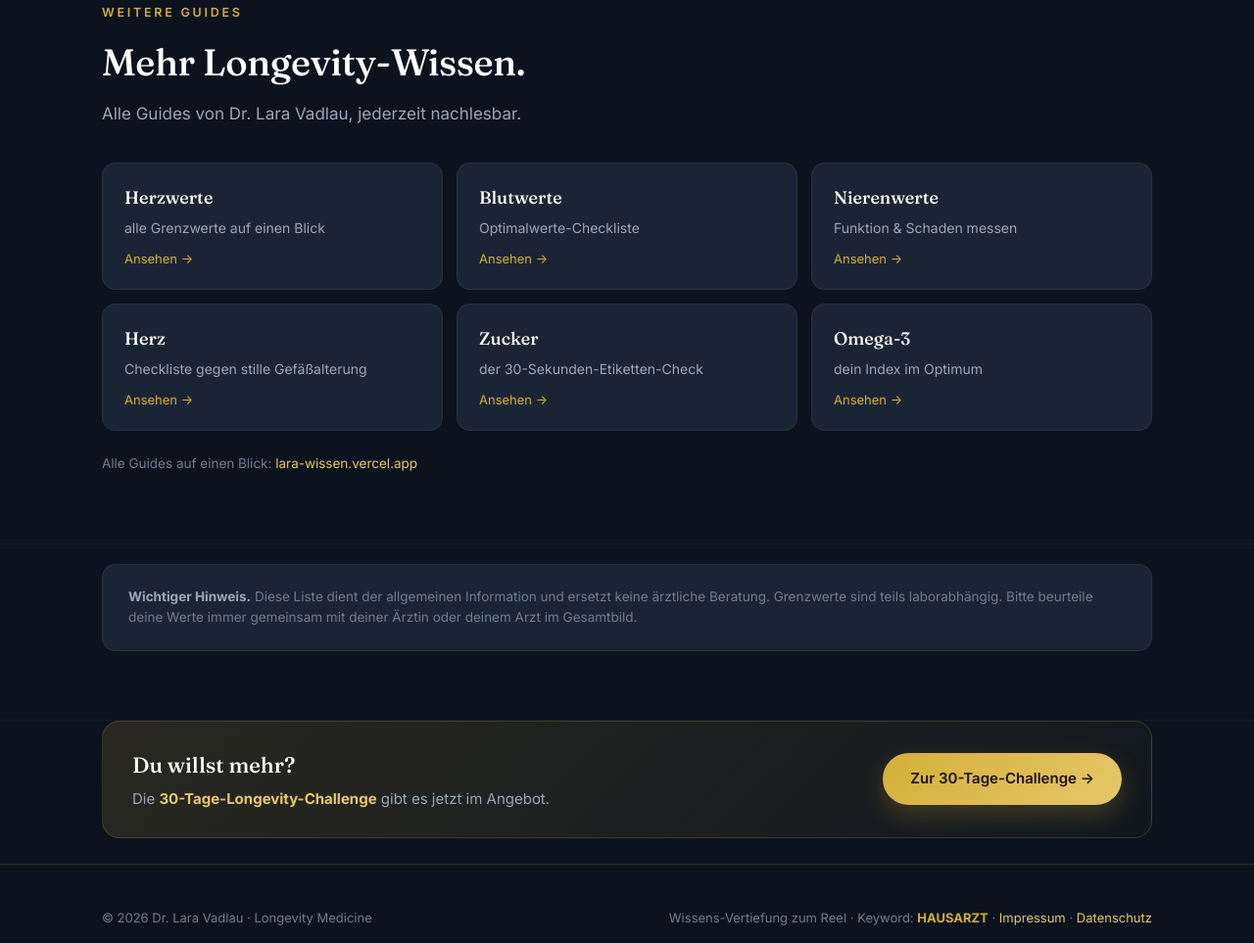
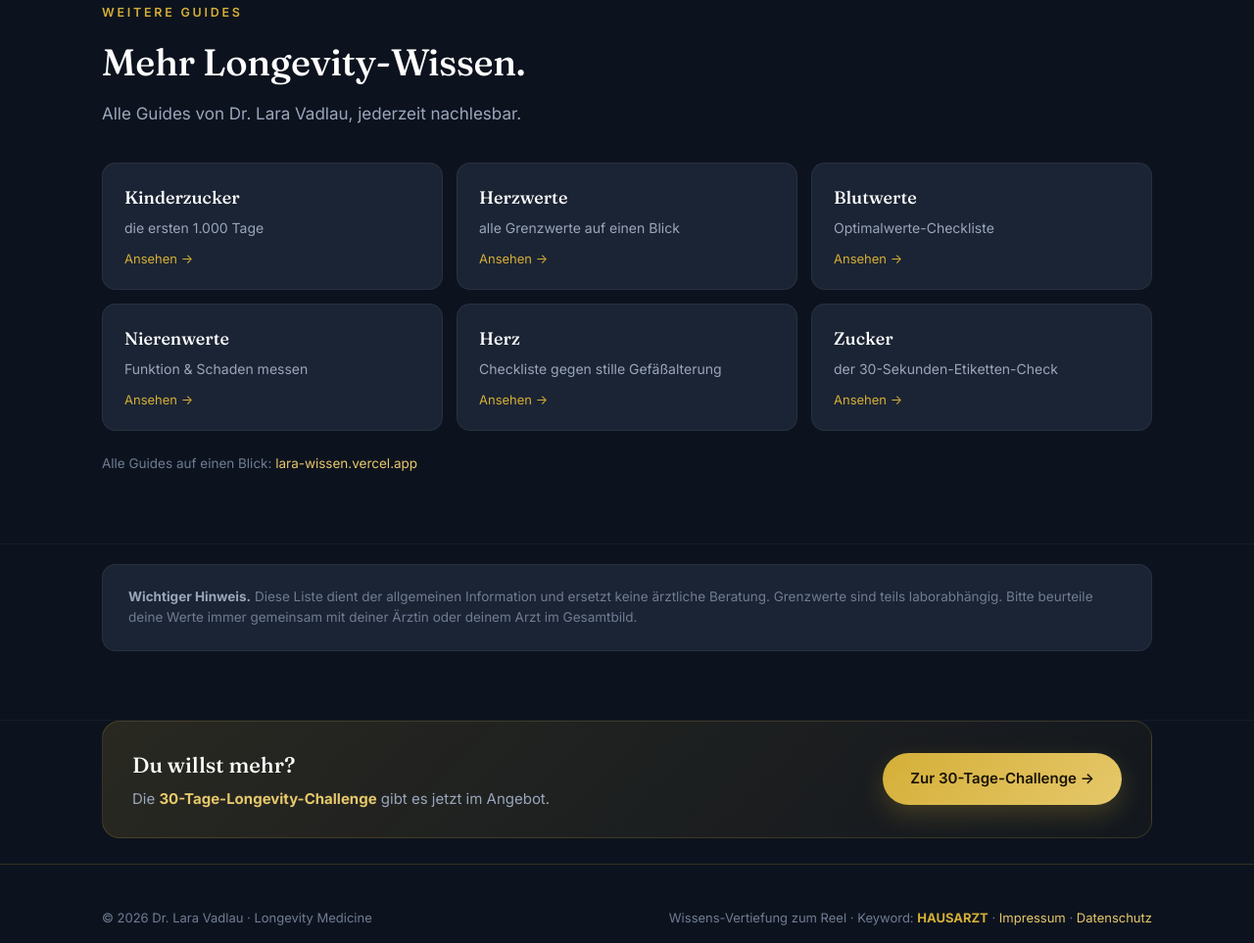
Before and after one commit to BookRevolution/lara-wissen-hausarzt, a plain HTML site: page index.html in a window 1280 px wide. Shown: the part 6301-7264 px from the top of the page at 98% size. Drawn offline with Linux system fonts and the light colour scheme.

Commit message:
Querverlinkung: Kinderzucker-Guide

```diff
--- a/index.html
+++ b/index.html
@@ -420,12 +420,12 @@ footer .container{display:flex;flex-wrap:wrap;justify-content:space-between;gap:
       <p>Alle Guides von Dr. Lara Vadlau, jederzeit nachlesbar.</p>
     </div>
     <div class="more reveal">
+      <a href="https://lara-kinderzucker.vercel.app"><span class="t">Kinderzucker</span><span class="d">die ersten 1.000 Tage</span><span class="go">Ansehen &rarr;</span></a>
       <a href="https://lara-herzwerte.vercel.app"><span class="t">Herzwerte</span><span class="d">alle Grenzwerte auf einen Blick</span><span class="go">Ansehen &rarr;</span></a>
       <a href="https://lara-blutwerte.vercel.app"><span class="t">Blutwerte</span><span class="d">Optimalwerte-Checkliste</span><span class="go">Ansehen &rarr;</span></a>
       <a href="https://lara-nierenwerte.vercel.app"><span class="t">Nierenwerte</span><span class="d">Funktion &amp; Schaden messen</span><span class="go">Ansehen &rarr;</span></a>
       <a href="https://lara-herz.vercel.app"><span class="t">Herz</span><span class="d">Checkliste gegen stille Gefäßalterung</span><span class="go">Ansehen &rarr;</span></a>
       <a href="https://lara-zucker.vercel.app"><span class="t">Zucker</span><span class="d">der 30-Sekunden-Etiketten-Check</span><span class="go">Ansehen &rarr;</span></a>
-      <a href="https://lara-omega3.vercel.app"><span class="t">Omega-3</span><span class="d">dein Index im Optimum</span><span class="go">Ansehen &rarr;</span></a>
     </div>
     <p style="margin-top:22px;color:var(--muted-2);font-size:13.5px">Alle Guides auf einen Blick: <a href="https://lara-wissen.vercel.app">lara-wissen.vercel.app</a></p>
   </div>
```
Also changed, not shown: 1 other file.
